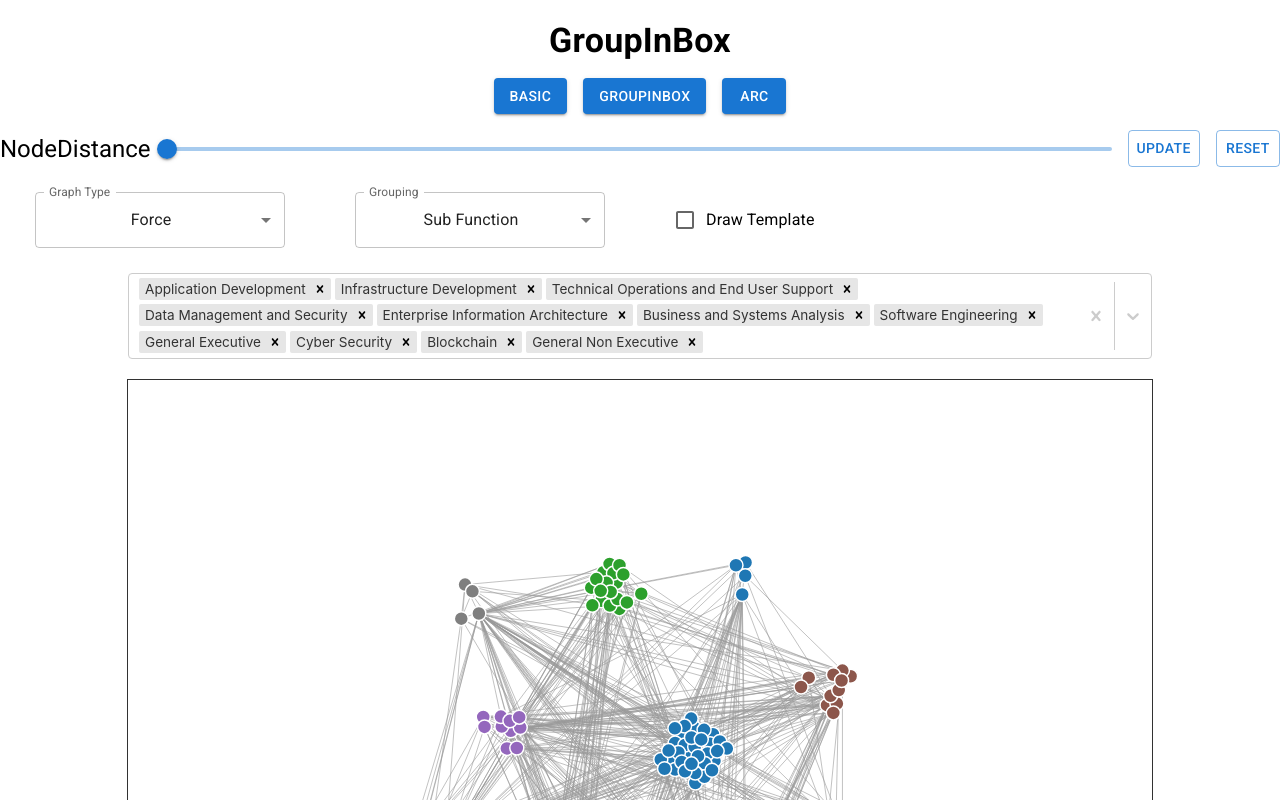
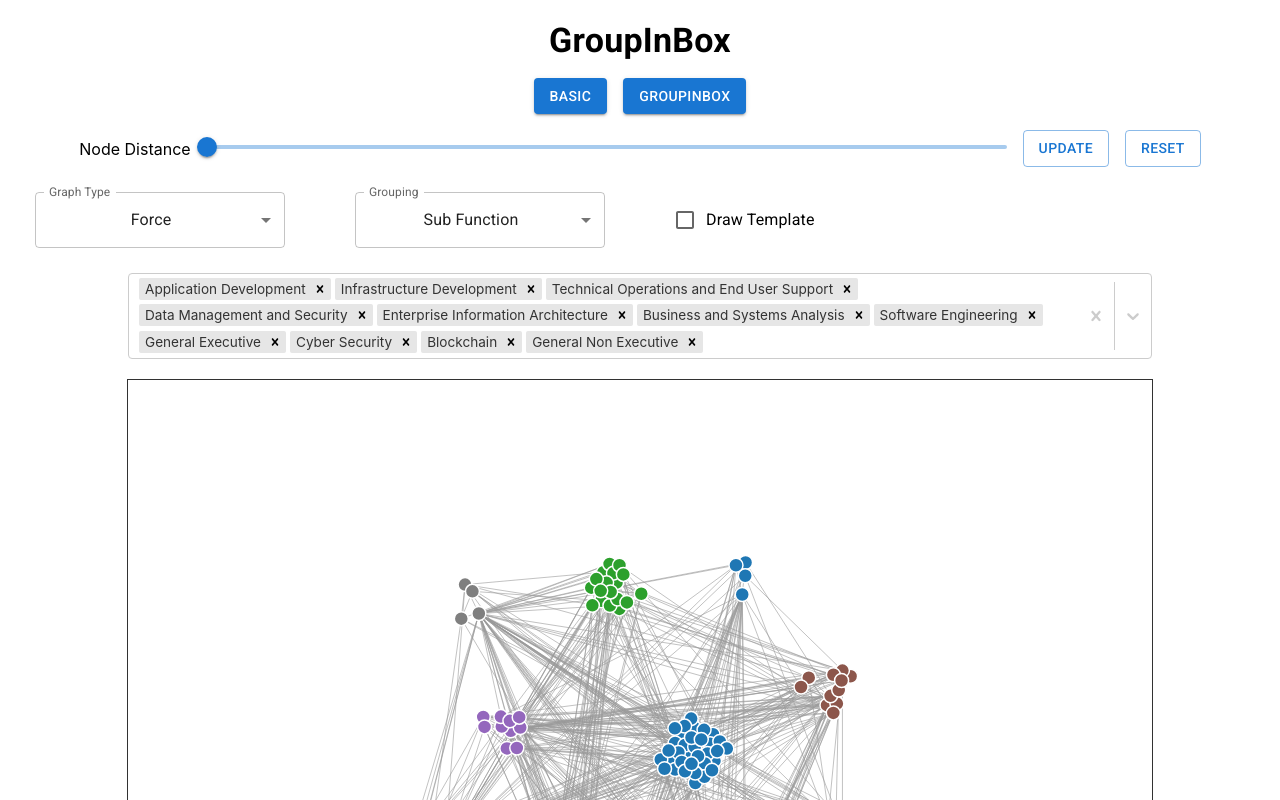
Before and after one commit to thedineshbabu/d3forcegraph, a React (Create React App) app: page / in a window 1280 px wide. Both pictures are taken after a click on the button "GROUPINBOX". Shown: the top 800 px of the page. Built offline with nearby package versions, Linux system fonts and the light colour scheme.

Commit message:
clean up

```diff
--- a/src/App.js
+++ b/src/App.js
@@ -28,9 +28,9 @@ function App() {
           <Button variant="contained" onClick={() => setLayout("GroupInBox")}>
             GroupInBox
           </Button>
-          <Button variant="contained" onClick={() => setLayout("Arc")}>
+          {/* <Button variant="contained" onClick={() => setLayout("Arc")}>
             Arc
-          </Button>
+          </Button> */}
         </Stack>
         {layout === "Basic" && <ForceLayout width={960} height={500} />}
         {layout === "GroupInBox" && (
--- a/src/Components/GroupInBoxLayout.js
+++ b/src/Components/GroupInBoxLayout.js
@@ -19,6 +19,7 @@ import Checkbox from "@mui/material/Checkbox";
 import Slider from "@mui/material/Slider";
 import Stack from "@mui/material/Stack";
 import Button from "@mui/material/Button";
+// import TextField from "@mui/material/TextField";
 
 const GroupInBoxLayout = (props) => {
   const myContainer = useRef(null);
@@ -46,9 +47,9 @@ const GroupInBoxLayout = (props) => {
   const { width, height } = props;
 
   const [graphType, setGraphType] = useState("force");
-
+  // const [transProb, setTransProb] = useState(0.001);
+  // const [t, setT] = useState(0);
   const [drawTemplate, setDrawTemplate] = useState(false);
-
   const [showTitle, setShowTitle] = useState(false);
 
   const subFunctionOptions = subFunctions().map((subFunction) => {
@@ -254,11 +255,19 @@ const GroupInBoxLayout = (props) => {
         flexDirection: "column",
       }}
     >
+      <div
+        style={{
+          display: "flex",
+          justifyContent: "center",
+          alignSelf: "center",
+        }}
+      >
         <Box>
           <Stack spacing={2} direction="row" alignItems="center">
-          <Typography variant="h5" component="div">
-            NodeDistance
+            <Typography variant="h7" component="div">
+              Node Distance
             </Typography>
+            <Box width="800px">
               <Slider
                 aria-label="Distance"
                 valueLabelDisplay="auto"
@@ -268,6 +277,7 @@ const GroupInBoxLayout = (props) => {
                 max={400}
                 onChange={handleSliderChange}
               />
+            </Box>
             <Button variant="outlined" onClick={() => setSliderValue(slider)}>
               Update
             </Button>
@@ -282,6 +292,57 @@ const GroupInBoxLayout = (props) => {
             </Button>
           </Stack>
         </Box>
+      </div>
+      {/* <div
+        style={{
+          display: "flex",
+          justifyContent: "center",
+          alignSelf: "center",
+        }}
+      >
+        <Box>
+          <Stack spacing={2} direction="row" alignItems="center">
+            <Typography variant="h7" component="div">
+              Transition Probability
+            </Typography>
+            <Box width="800px">
+              <TextField
+                id="transProb"
+                variant="outlined"
+                type="number"
+                value={transProb}
+                InputProps={{
+                  inputProps: {
+                    max: 1,
+                    min: 0.001,
+                    step: 0.001,
+                  },
+                }}
+                onChange={(event) => {
+                  setTransProb(event.target.value);
+                }}
+              />
+            </Box>
+            <Button
+              variant="outlined"
+              onClick={() => {
+                setT(transProb);
+              }}
+            >
+              Update
+            </Button>
+            <Button
+              variant="outlined"
+              onClick={() => {
+                setT(0);
+                setTransProb(0.001);
+              }}
+            >
+              Reset
+            </Button>
+          </Stack>
+        </Box>
+      </div> */}
 
       <div
         style={{
--- a/src/Components/Helper.js
+++ b/src/Components/Helper.js
@@ -66,11 +66,9 @@ const getGraphData = (functions, customData, probe = 0) => {
     }
   });
   linkNodes = [...new Set(linkNodes)];
-  // console.log("linkNodes", linkNodes);
   let nodesTrimmed = [];
   nodesList.forEach((nodeItm) => {
     if (linkNodes.includes(nodeItm.id)) {
-      // console.log("nodeItm available", nodeItm);
       nodesTrimmed.push(nodeItm);
     }
   });
```
Lines whose indentation alone changed are shown as unchanged.
